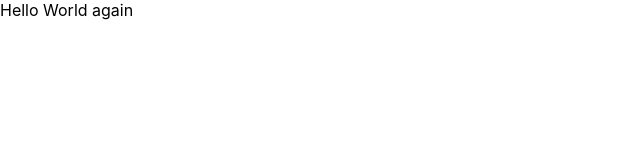
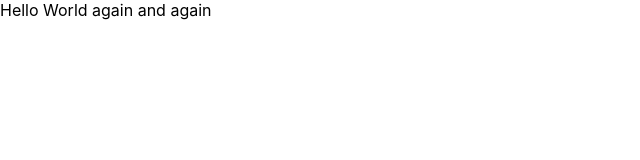
Before and after one commit to imranzafar1987/bootcamp-react-app, a React (Create React App) app: page / in a window 1280 px wide. Shown: the top 160 px of the page, without its empty margins (0-640 px from the left). Built offline with nearby package versions, Linux system fonts and the light colour scheme.

Commit message:
Update App.js

```diff
--- a/src/App.js
+++ b/src/App.js
@@ -5,7 +5,7 @@ import './App.css';
 function App() {
   return (
     <div>
-      Hello World again
+      Hello World again and again
     </div>
   );
 }
```
